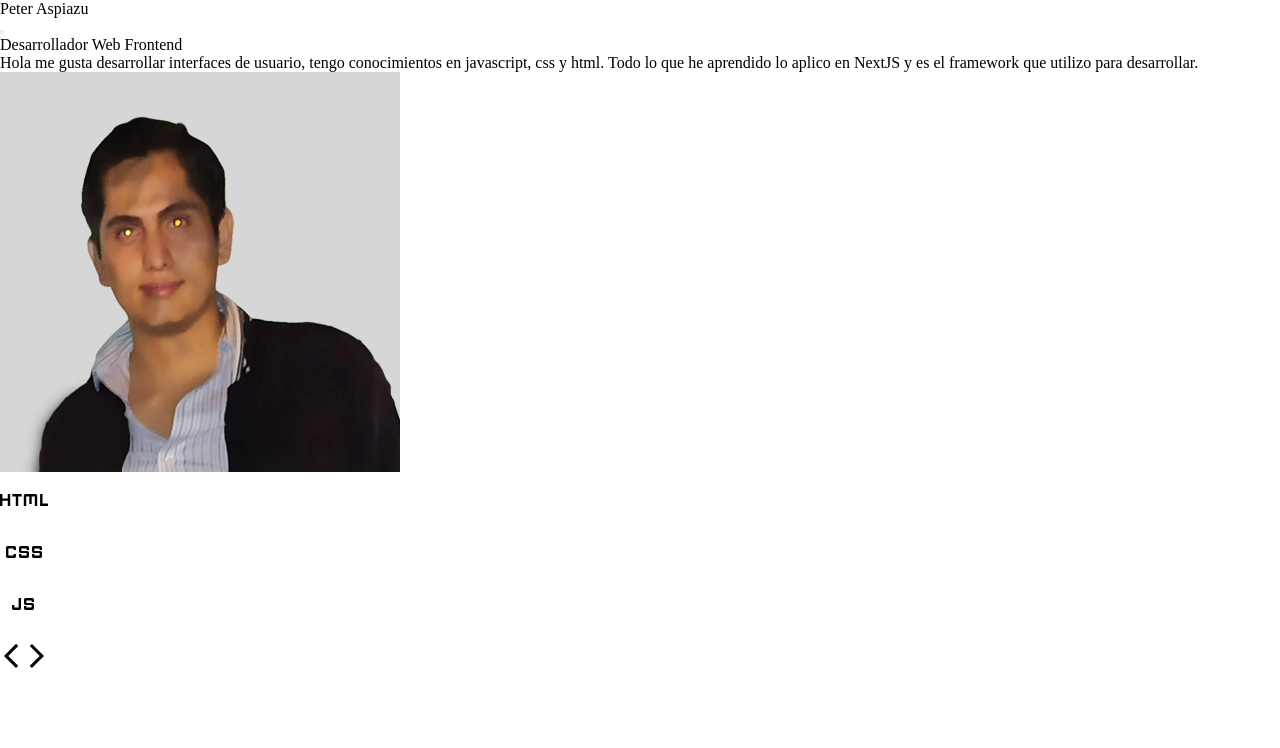
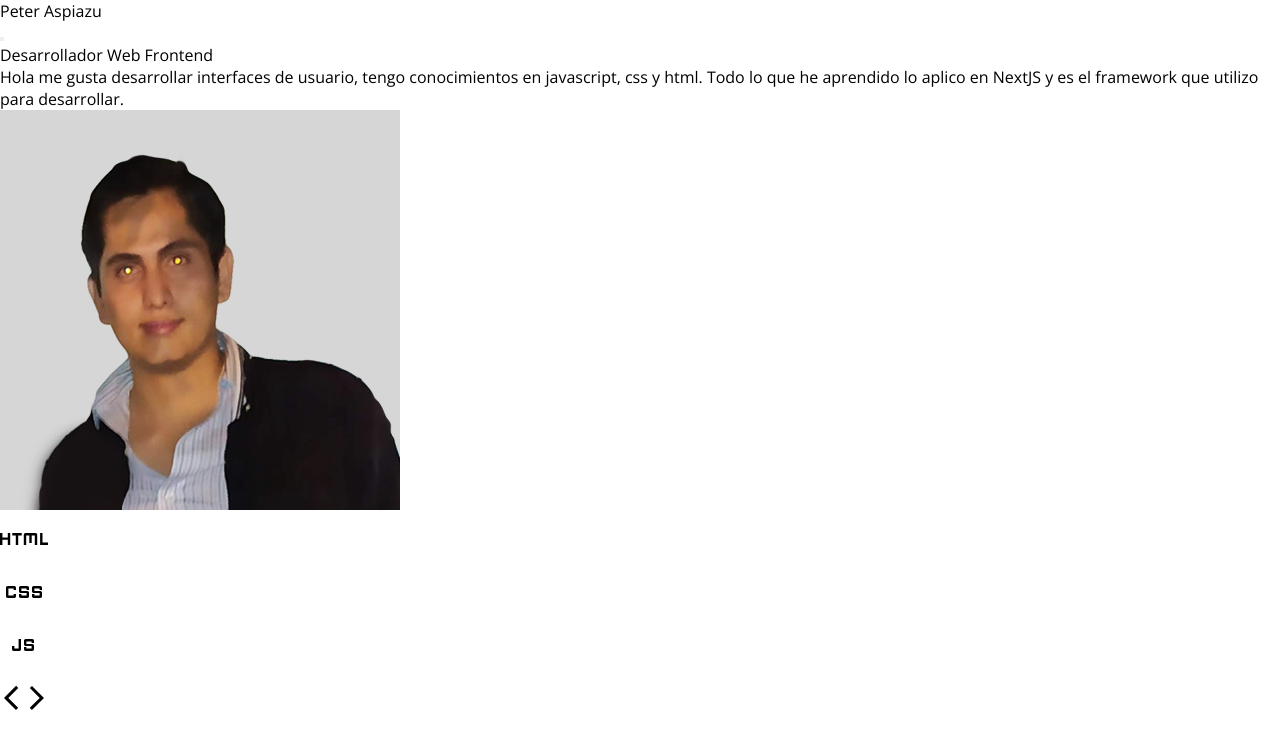
Before and after one commit to peter-aspiazu-s/portafolio-moderno, a Next.js app: page / in a window 1280 px wide. Shown: the top 748 px of the page. Built offline with nearby package versions, Linux system fonts and the light colour scheme.

Commit message:
Agregando fuente

```diff
--- a/package.json
+++ b/package.json
@@ -9,6 +9,7 @@
     "lint": "next lint"
   },
   "dependencies": {
+    "@next/font": "^13.2.4",
     "@types/node": "18.15.11",
     "@types/react": "18.0.32",
     "@types/react-dom": "18.0.11",
--- a/pages/_app.tsx
+++ b/pages/_app.tsx
@@ -1,6 +1,16 @@
 import '@/styles/globals.css'
 import type { AppProps } from 'next/app'
+import { Open_Sans } from '@next/font/google'
+
+const openSans = Open_Sans({
+  subsets: ['latin'],
+  weight: ['400', '600']
+})
 
 export default function App({ Component, pageProps }: AppProps) {
-  return <Component {...pageProps} />
+  return (
+    <main className={openSans.className}>
+      <Component {...pageProps} />
+    </main>
+  )
 }
--- a/styles/components/main.css
+++ b/styles/components/main.css
@@ -20,7 +20,7 @@
 }
 
 .main-container-info-title{
-    font-size: 35px;
+    font-size: 30px;
     font-weight: 600;
     color: aliceblue;
     margin-bottom: 20px;
@@ -28,6 +28,7 @@
 
 .main-container-info-description{
     color: aliceblue;
+    font-size: 15px;
 }
 
 .main-container-img{
@@ -179,7 +180,7 @@
     }
 
     .main-container-info-title{
-        font-size: 60px;
+        font-size: 45px;
     }
     .main-container-info-description{
         font-size: 20px;
--- a/styles/components/work.css
+++ b/styles/components/work.css
@@ -28,12 +28,13 @@
 .work-container-title{
     text-align: left;
     color: #4831d4;
-    font-size: 25px;
+    font-size: 20px;
     margin-bottom: 5px;
 }
 
 .work-container-description{
     text-align: left;
+    font-size: 15px;
     margin-bottom: 25px;
 }
 
@@ -121,7 +122,7 @@
 
     .work-container-title{
         margin-bottom: 30px;
-        font-size: 40px;
+        font-size: 30px;
     }
 
     .work-container-description{
```
Also changed, not shown: styles/components/form.css (+13 -4 lines), 1 other file (tests, documents, lock files or other folders).
